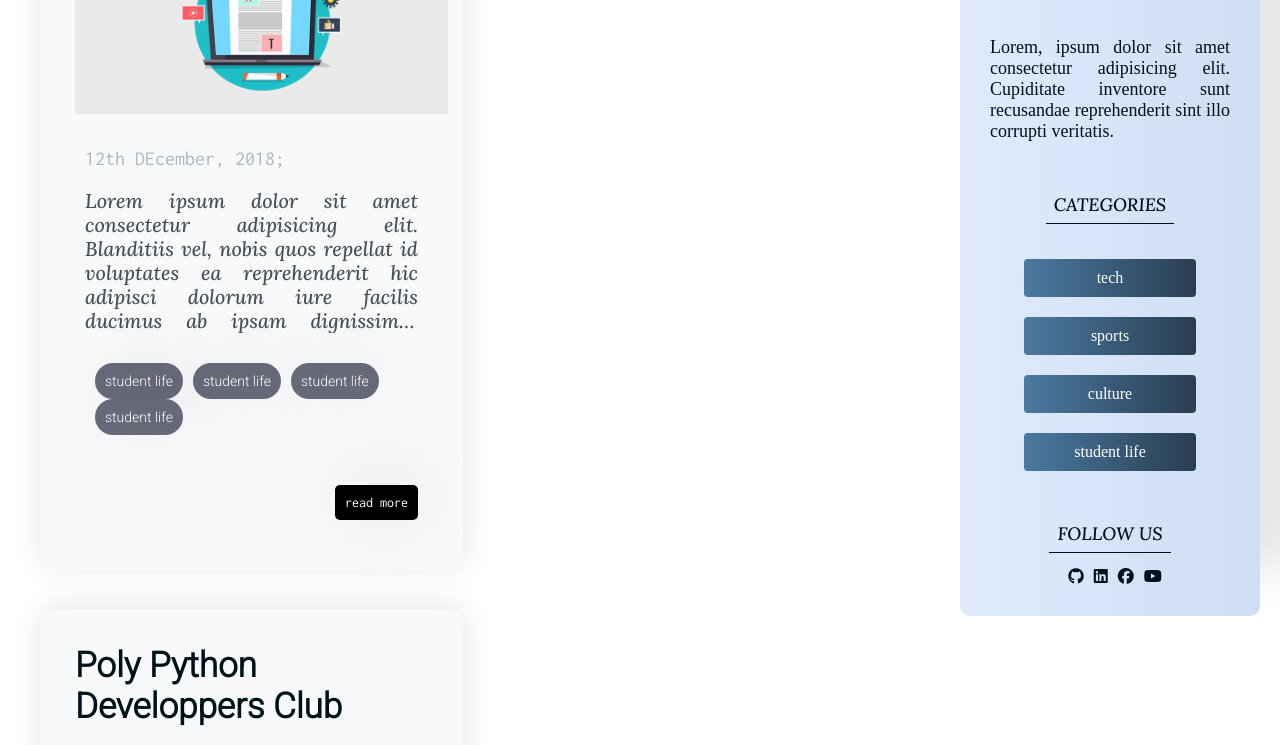
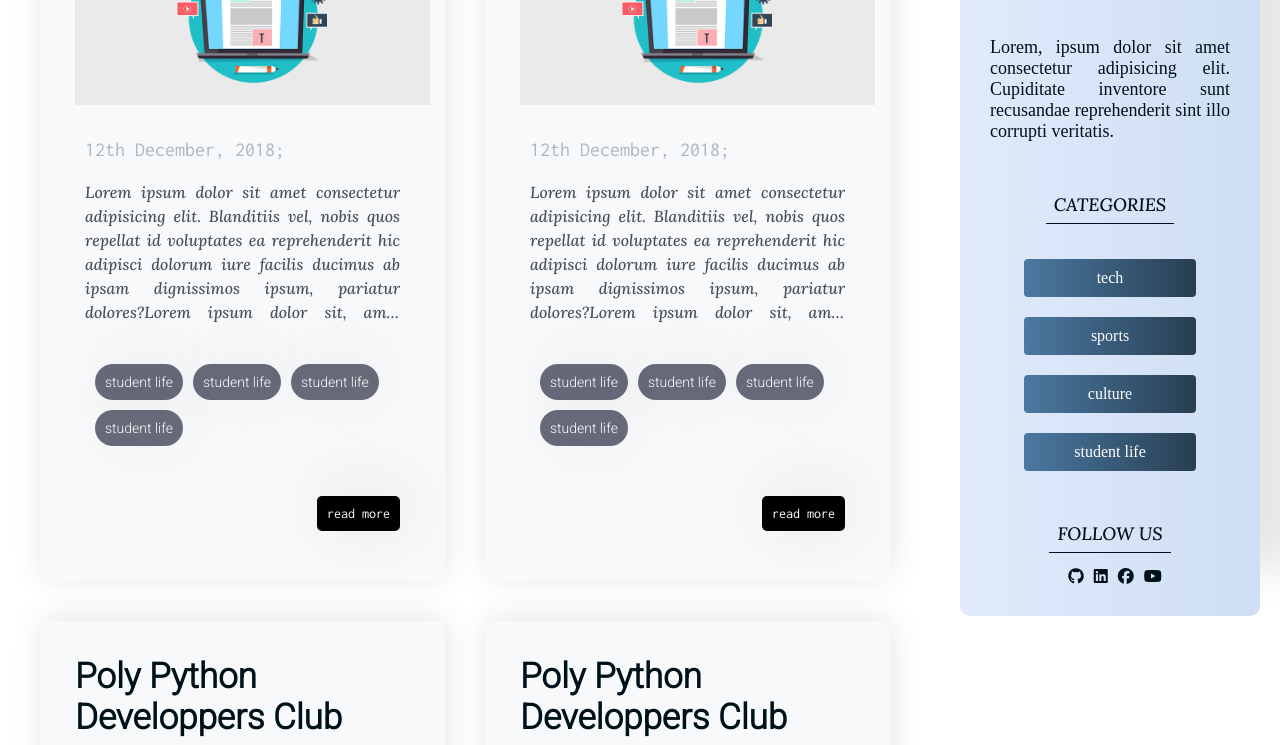
Before and after one commit to Mlika-Gaith/mern-stack-blog, a React (Create React App) app: page / in a window 1280 px wide. Shown: the part 860-1605 px from the top of the page. Built offline with nearby package versions, Linux system fonts and the light colour scheme.

Commit message:
fixed post component css bug.

```diff
--- a/src/components/Post/Post.css
+++ b/src/components/Post/Post.css
@@ -56,6 +56,7 @@
   background-color: #2b2d42;
   color: #ffffff;
   margin-left: 10px;
+  margin-top: 10px;
   border: none;
   outline: none;
   border-radius: 20px;
@@ -88,3 +89,11 @@
   background-color: #ffffff;
   color: #000000;
 }
+@media screen and (max-width: 1366px) {
+  .post {
+    width: 45%;
+  }
+  .postDescription {
+    font-size: 16px;
+  }
+}
--- a/src/components/Post/Post.js
+++ b/src/components/Post/Post.js
@@ -5,7 +5,7 @@ function Post() {
     <div className="post">
       <h4>Poly python developpers club</h4>
       <img src={postImg} alt="" />
-      <p className="postDate">12th DEcember, 2018;</p>
+      <p className="postDate">12th December, 2018;</p>
       <p className="postDescription">
         Lorem ipsum dolor sit amet consectetur adipisicing elit. Blanditiis vel,
         nobis quos repellat id voluptates ea reprehenderit hic adipisci dolorum
```
